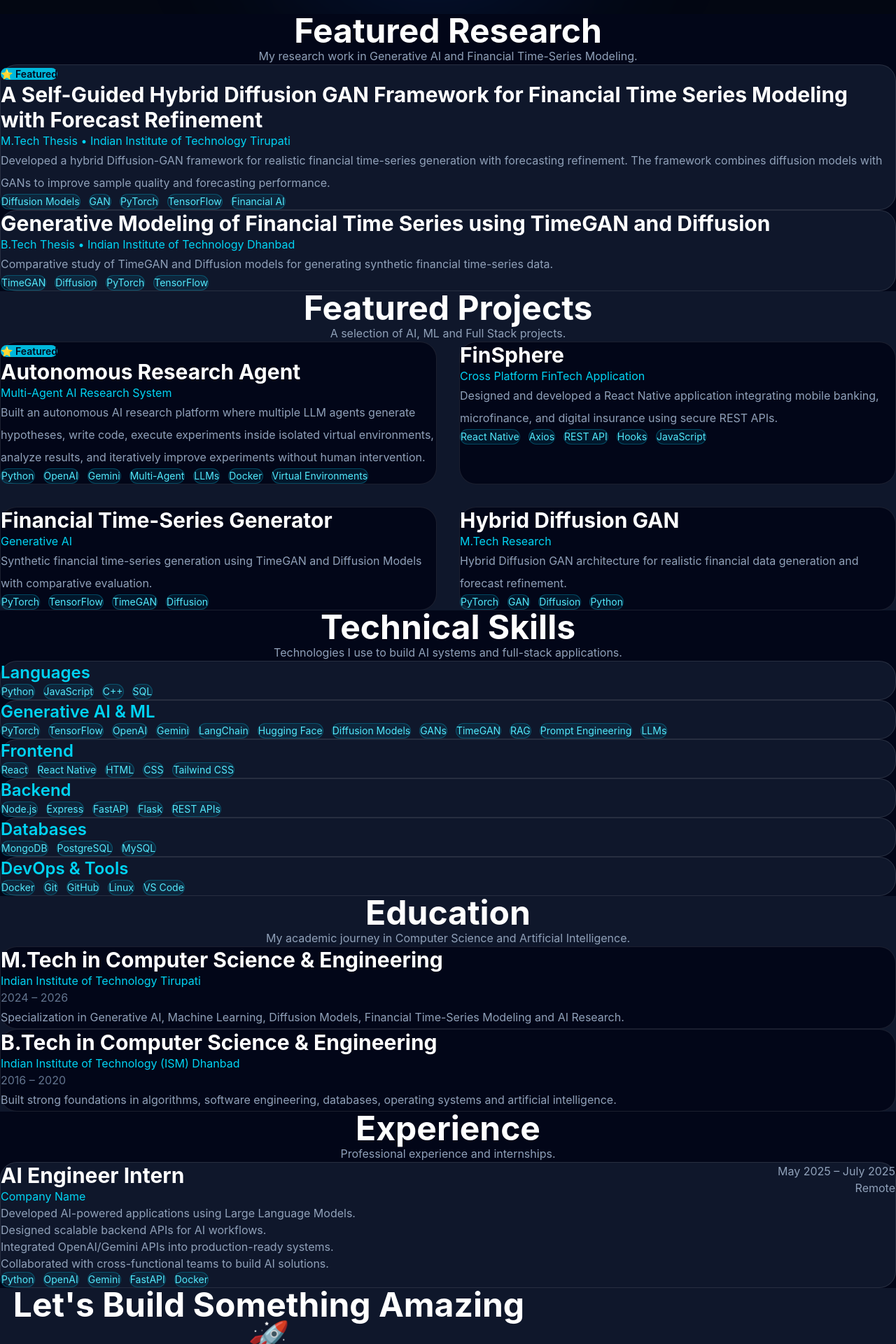
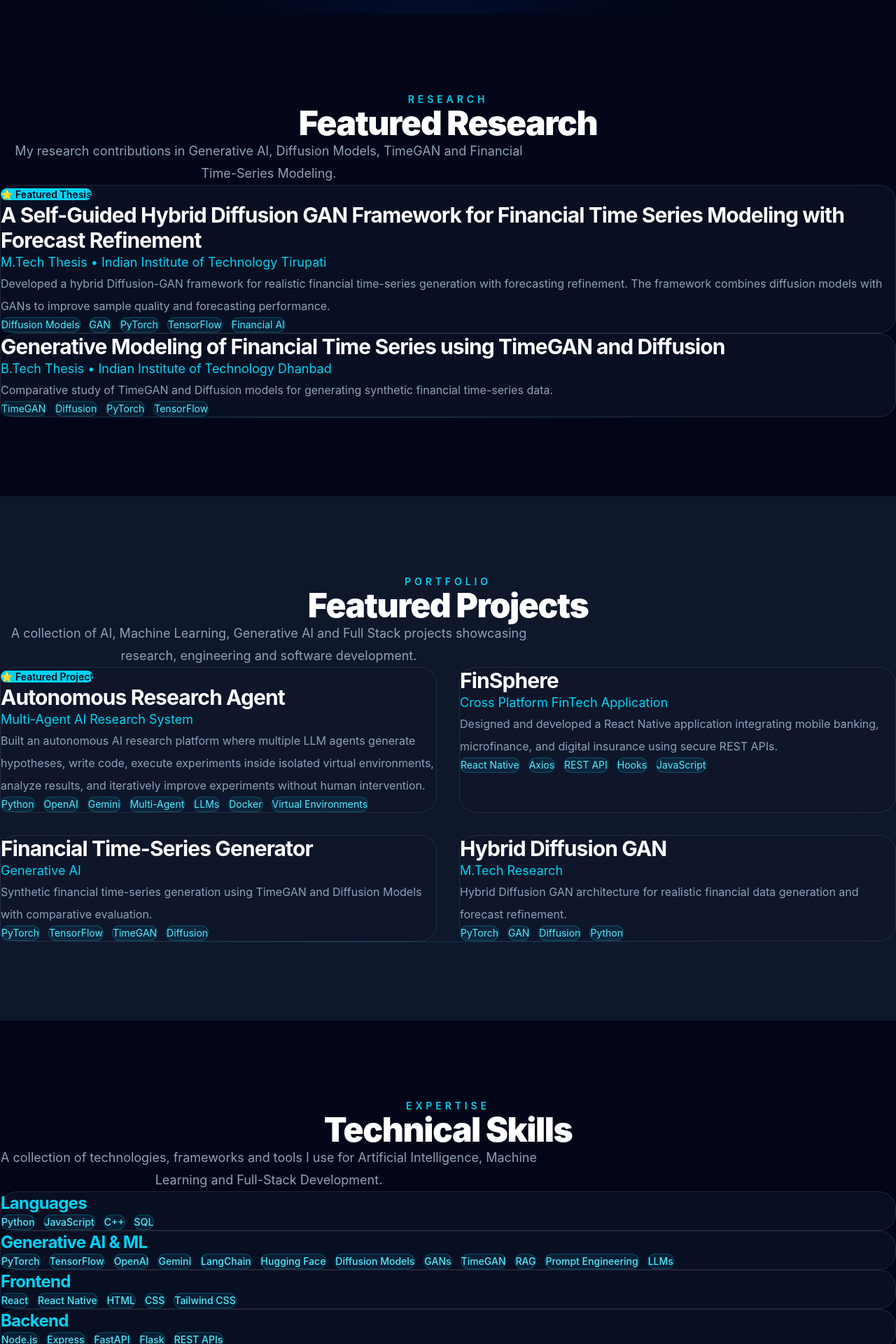
Before and after one commit to imabhishekmahli/portfolio, a React app: page / in a window 1280 px wide. Shown: the part 780-2700 px from the top of the page at 70% size. Built offline with nearby package versions, Linux system fonts and the light colour scheme; the HTML template or start-up script is replaced by a standard one.

Commit message:
Improve portfolio UI and card design

```diff
--- a/src/components/sections/Education/Education.jsx
+++ b/src/components/sections/Education/Education.jsx
@@ -7,30 +7,52 @@ function Education() {
     <section id="education" className="bg-slate-900 py-28">
       <Container>
         <FadeInSection>
-        <h2 className="text-center text-5xl font-bold text-white">Education</h2>
-
-        <p className="mt-4 text-center text-slate-400">
-          My academic journey in Computer Science and Artificial Intelligence.
+          {/* Heading */}
+          <div className="mb-16 text-center">
+            <p className="text-sm font-semibold uppercase tracking-[0.35em] text-cyan-400">
+              Education
             </p>
 
-        <div className="mt-16 space-y-8">
+            <h2 className="mt-4 text-5xl font-black text-white">
+              Academic Journey
+            </h2>
+
+            <p className="mx-auto mt-6 max-w-3xl text-lg leading-8 text-slate-400">
+              My academic foundation in Computer Science, Artificial
+              Intelligence, Machine Learning and Generative AI.
+            </p>
+          </div>
+
+          {/* Education Cards */}
+          <div className="space-y-8">
             {education.map((item) => (
               <div
                 key={item.id}
-              className="rounded-3xl border border-white/10 bg-slate-950 p-8"
+                className="group rounded-3xl border border-white/10 bg-slate-900/60 backdrop-blur-xl p-8 transition-all duration-300 hover:-translate-y-2 hover:border-cyan-400/50 hover:shadow-2xl hover:shadow-cyan-500/10"
               >
-              <h3 className="text-3xl font-bold text-white">{item.degree}</h3>
+                {/* Degree */}
+                <h3 className="text-3xl font-bold text-white transition duration-300 group-hover:text-cyan-400">
+                  {item.degree}
+                </h3>
 
-              <p className="mt-2 text-cyan-400">{item.institute}</p>
+                {/* Institute */}
+                <p className="mt-3 text-lg font-medium text-cyan-400">
+                  🎓 {item.institute}
+                </p>
 
+                {/* Duration */}
                 <p className="mt-2 text-slate-500">{item.duration}</p>
 
+                {/* Description */}
                 <p className="mt-6 leading-8 text-slate-400">
                   {item.description}
                 </p>
               </div>
             ))}
           </div>
+
+          {/* Divider */}
+          <div className="mx-auto mt-24 h-px max-w-5xl bg-gradient-to-r from-transparent via-cyan-500/30 to-transparent" />
         </FadeInSection>
       </Container>
     </section>
--- a/src/components/sections/Experience/Experience.jsx
+++ b/src/components/sections/Experience/Experience.jsx
@@ -7,44 +7,62 @@ function Experience() {
     <section id="experience" className="bg-slate-950 py-28">
       <Container>
         <FadeInSection>
-        <h2 className="text-center text-5xl font-bold text-white">
+          {/* Heading */}
+          <div className="mb-16 text-center">
+            <p className="text-sm font-semibold uppercase tracking-[0.35em] text-cyan-400">
               Experience
+            </p>
+
+            <h2 className="mt-4 text-5xl font-black text-white">
+              Professional Experience
             </h2>
 
-        <p className="mt-4 text-center text-slate-400">
-          Professional experience and internships.
+            <p className="mx-auto mt-6 max-w-3xl text-lg leading-8 text-slate-400">
+              Internship experience and professional contributions in AI,
+              Machine Learning and Software Engineering.
             </p>
+          </div>
 
-        <div className="mt-16 space-y-8">
+          {/* Experience Cards */}
+          <div className="space-y-8">
             {experience.map((job) => (
               <div
                 key={job.id}
-              className="rounded-3xl border border-white/10 bg-slate-900 p-8"
+                className="group rounded-3xl border border-white/10 bg-slate-900/60 backdrop-blur-xl p-8 transition-all duration-300 hover:-translate-y-2 hover:border-cyan-400/50 hover:shadow-2xl hover:shadow-cyan-500/10"
               >
-              <div className="flex flex-col justify-between gap-3 md:flex-row">
+                <div className="flex flex-col justify-between gap-6 md:flex-row">
                   <div>
-                  <h3 className="text-3xl font-bold text-white">{job.role}</h3>
+                    <h3 className="text-3xl font-bold text-white transition duration-300 group-hover:text-cyan-400">
+                      {job.role}
+                    </h3>
 
-                  <p className="mt-2 text-cyan-400">{job.company}</p>
+                    <p className="mt-3 text-lg font-medium text-cyan-400">
+                      🏢 {job.company}
+                    </p>
                   </div>
 
-                <div className="text-right text-slate-400">
+                  <div className="text-left text-slate-400 md:text-right">
                     <p>{job.duration}</p>
                     <p>{job.location}</p>
                   </div>
                 </div>
 
-              <ul className="mt-8 list-disc space-y-3 pl-6 text-slate-400">
+                {/* Responsibilities */}
+                <ul className="mt-8 space-y-3 text-slate-400">
                   {job.description.map((point) => (
-                  <li key={point}>{point}</li>
+                    <li key={point} className="flex items-start gap-3">
+                      <span className="mt-1 text-cyan-400">▹</span>
+                      <span>{point}</span>
+                    </li>
                   ))}
                 </ul>
 
+                {/* Technologies */}
                 <div className="mt-8 flex flex-wrap gap-3">
                   {job.technologies.map((tech) => (
                     <span
                       key={tech}
-                    className="rounded-full border border-cyan-500/30 bg-cyan-500/10 px-4 py-2 text-sm text-cyan-300"
+                      className="rounded-full border border-cyan-500/30 bg-cyan-500/10 px-4 py-2 text-sm font-medium text-cyan-300 transition duration-300 hover:bg-cyan-500 hover:text-slate-950 hover:scale-105"
                     >
                       {tech}
                     </span>
@@ -53,6 +71,9 @@ function Experience() {
               </div>
             ))}
           </div>
+
+          {/* Divider */}
+          <div className="mx-auto mt-24 h-px max-w-5xl bg-gradient-to-r from-transparent via-cyan-500/30 to-transparent" />
         </FadeInSection>
       </Container>
     </section>
--- a/src/components/sections/Projects/Projects.jsx
+++ b/src/components/sections/Projects/Projects.jsx
@@ -1,53 +1,99 @@
 import projects from "../../../data/projects";
 import Container from "../../ui/Container";
+import FadeInSection from "../../ui/FadeInSection";
 
 function Projects() {
   return (
-    <section id="projects" className="py-28 bg-slate-900">
+    <section id="projects" className="bg-slate-900 py-28">
       <Container>
-        <h2 className="text-center text-5xl font-bold text-white">
+        <FadeInSection>
+          {/* Heading */}
+          <div className="mb-16 text-center">
+            <p className="text-sm font-semibold uppercase tracking-[0.35em] text-cyan-400">
+              Portfolio
+            </p>
+
+            <h2 className="mt-4 text-5xl font-black text-white">
               Featured Projects
             </h2>
 
-        <p className="mt-4 text-center text-slate-400">
-          A selection of AI, ML and Full Stack projects.
+            <p className="mx-auto mt-6 max-w-3xl text-lg leading-8 text-slate-400">
+              A collection of AI, Machine Learning, Generative AI and Full Stack
+              projects showcasing research, engineering and software
+              development.
             </p>
+          </div>
 
-        <div className="mt-16 grid gap-8 md:grid-cols-2">
+          {/* Project Cards */}
+          <div className="grid gap-8 lg:grid-cols-2">
             {projects.map((project) => (
               <div
                 key={project.id}
-              className="rounded-3xl border border-white/10 bg-slate-950 p-8 transition hover:border-cyan-400"
+                className="group rounded-3xl border border-white/10 bg-slate-900/60 backdrop-blur-xl p-8 transition-all duration-300 hover:-translate-y-2 hover:border-cyan-400/50 hover:shadow-2xl hover:shadow-cyan-500/10"
               >
+                {/* Featured Badge */}
                 {project.featured && (
-                <span className="rounded-full bg-cyan-500 px-3 py-1 text-sm font-semibold text-slate-950">
-                  ⭐ Featured
+                  <span className="rounded-full bg-cyan-400 px-4 py-2 text-sm font-semibold text-slate-950">
+                    ⭐ Featured Project
                   </span>
                 )}
 
-              <h3 className="mt-5 text-3xl font-bold text-white">
+                {/* Title */}
+                <h3 className="mt-6 text-3xl font-bold text-white transition duration-300 group-hover:text-cyan-400">
                   {project.title}
                 </h3>
 
-              <p className="mt-2 text-cyan-400">{project.subtitle}</p>
+                {/* Subtitle */}
+                <p className="mt-3 text-lg text-cyan-400">{project.subtitle}</p>
 
+                {/* Description */}
                 <p className="mt-6 leading-8 text-slate-400">
                   {project.description}
                 </p>
 
-              <div className="mt-6 flex flex-wrap gap-3">
+                {/* Tech Stack */}
+                <div className="mt-8 flex flex-wrap gap-3">
                   {project.technologies.map((tech) => (
                     <span
                       key={tech}
-                    className="rounded-full border border-cyan-500/30 bg-cyan-500/10 px-3 py-1 text-sm text-cyan-300"
+                      className="rounded-full border border-cyan-500/30 bg-cyan-500/10 px-4 py-2 text-sm text-cyan-300 transition duration-300 hover:bg-cyan-500 hover:text-slate-950"
                     >
                       {tech}
                     </span>
                   ))}
                 </div>
+
+                {/* Buttons */}
+                <div className="mt-8 flex gap-4">
+                  {project.github && (
+                    <a
+                      href={project.github}
+                      target="_blank"
+                      rel="noopener noreferrer"
+                      className="rounded-xl border border-cyan-400 px-5 py-3 text-cyan-400 transition hover:bg-cyan-400 hover:text-slate-950"
+                    >
+                      GitHub
+                    </a>
+                  )}
+
+                  {project.demo && (
+                    <a
+                      href={project.demo}
+                      target="_blank"
+                      rel="noopener noreferrer"
+                      className="rounded-xl bg-cyan-400 px-5 py-3 font-semibold text-slate-950 transition hover:bg-cyan-300"
+                    >
+                      Live Demo
+                    </a>
+                  )}
+                </div>
               </div>
             ))}
           </div>
+
+          {/* Divider */}
+          <div className="mx-auto mt-24 h-px max-w-5xl bg-gradient-to-r from-transparent via-cyan-500/30 to-transparent" />
+        </FadeInSection>
       </Container>
     </section>
   );
--- a/src/components/sections/Research/Research.jsx
+++ b/src/components/sections/Research/Research.jsx
@@ -4,47 +4,60 @@ import FadeInSection from "../../ui/FadeInSection";
 
 function Research() {
   return (
-    <section id="research" className="py-28 bg-slate-950">
+    <section id="research" className="bg-slate-950 py-28">
       <Container>
         <FadeInSection>
-          <h2 className="text-5xl font-bold text-center text-white">
-            Featured Research
-          </h2>
+          {/* Heading */}
+          <div className="mb-16 text-center">
+            <p className="text-sm font-semibold uppercase tracking-[0.35em] text-cyan-400">
+              Research
+            </p>
 
-          <p className="mt-4 text-center text-slate-400">
-            My research work in Generative AI and Financial Time-Series
-            Modeling.
-          </p>
+            <h2 className="mt-4 text-5xl font-black text-white">
+              Featured Research
+            </h2>
 
-          <div className="mt-16 space-y-10">
+            <p className="mx-auto mt-6 max-w-3xl text-lg leading-8 text-slate-400">
+              My research contributions in Generative AI, Diffusion Models,
+              TimeGAN and Financial Time-Series Modeling.
+            </p>
+          </div>
+
+          {/* Research Cards */}
+          <div className="space-y-10">
             {research.map((item) => (
               <div
                 key={item.id}
-                className="rounded-3xl border border-white/10 bg-slate-900 p-8"
+                className="group rounded-3xl border border-white/10 bg-slate-900/60 p-8 backdrop-blur-xl transition-all duration-300 hover:-translate-y-2 hover:border-cyan-400/50 hover:shadow-2xl hover:shadow-cyan-500/10"
               >
+                {/* Featured Badge */}
                 {item.featured && (
-                  <span className="rounded-full bg-cyan-500 px-3 py-1 text-sm font-semibold text-slate-950">
-                    ⭐ Featured
+                  <span className="rounded-full bg-cyan-400 px-4 py-2 text-sm font-semibold text-slate-950">
+                    ⭐ Featured Thesis
                   </span>
                 )}
 
-                <h3 className="mt-5 text-3xl font-bold text-white">
+                {/* Title */}
+                <h3 className="mt-6 text-3xl font-bold text-white transition-colors duration-300 group-hover:text-cyan-400">
                   {item.title}
                 </h3>
 
-                <p className="mt-2 text-cyan-400">
+                {/* Institute */}
+                <p className="mt-3 text-lg text-cyan-400">
                   {item.degree} • {item.institute}
                 </p>
 
+                {/* Description */}
                 <p className="mt-6 leading-8 text-slate-400">
                   {item.description}
                 </p>
 
-                <div className="mt-6 flex flex-wrap gap-3">
+                {/* Technologies */}
+                <div className="mt-8 flex flex-wrap gap-3">
                   {item.technologies.map((tech) => (
                     <span
                       key={tech}
-                      className="rounded-full border border-cyan-500/30 bg-cyan-500/10 px-3 py-1 text-sm text-cyan-300"
+                      className="rounded-full border border-cyan-500/30 bg-cyan-500/10 px-4 py-2 text-sm text-cyan-300 transition duration-300 hover:bg-cyan-500 hover:text-slate-950"
                     >
                       {tech}
                     </span>
@@ -53,6 +66,9 @@ function Research() {
               </div>
             ))}
           </div>
+
+          {/* Divider */}
+          <div className="mx-auto mt-24 h-px max-w-5xl bg-gradient-to-r from-transparent via-cyan-500/30 to-transparent" />
         </FadeInSection>
       </Container>
     </section>
--- a/src/components/sections/Skills/Skills.jsx
+++ b/src/components/sections/Skills/Skills.jsx
@@ -7,29 +7,39 @@ function Skills() {
     <section id="skills" className="bg-slate-950 py-28">
       <Container>
         <FadeInSection>
-          <h2 className="text-center text-5xl font-bold text-white">
-            Technical Skills
-          </h2>
+          {/* Heading */}
+          <div className="mb-16 text-center">
+            <p className="text-sm font-semibold uppercase tracking-[0.35em] text-cyan-400">
+              Expertise
+            </p>
 
-          <p className="mt-4 text-center text-slate-400">
-            Technologies I use to build AI systems and full-stack applications.
-          </p>
+            <h2 className="mt-4 text-5xl font-black text-white">
+              Technical Skills
+            </h2>
 
-          <div className="mt-16 space-y-10">
+            <p className="mx-auto mt-6 max-w-3xl text-lg leading-8 text-slate-400">
+              A collection of technologies, frameworks and tools I use for
+              Artificial Intelligence, Machine Learning and Full-Stack
+              Development.
+            </p>
+          </div>
+
+          {/* Skill Categories */}
+          <div className="space-y-8">
             {skills.map((group) => (
               <div
                 key={group.category}
-                className="rounded-3xl border border-white/10 bg-slate-900 p-8"
+                className="group rounded-3xl border border-white/10 bg-slate-900/60 backdrop-blur-xl p-8 transition-all duration-300 hover:-translate-y-2 hover:border-cyan-400/50 hover:shadow-2xl hover:shadow-cyan-500/10"
               >
-                <h3 className="text-2xl font-semibold text-cyan-400">
+                <h3 className="text-2xl font-bold text-cyan-400">
                   {group.category}
                 </h3>
 
-                <div className="mt-6 flex flex-wrap gap-3">
+                <div className="mt-8 flex flex-wrap gap-3">
                   {group.items.map((skill) => (
                     <span
                       key={skill}
-                      className="rounded-full border border-cyan-500/30 bg-cyan-500/10 px-4 py-2 text-sm text-cyan-300"
+                      className="rounded-full border border-cyan-500/30 bg-cyan-500/10 px-4 py-2 text-sm font-medium text-cyan-300 transition duration-300 hover:bg-cyan-500 hover:text-slate-950 hover:scale-105"
                     >
                       {skill}
                     </span>
@@ -38,6 +48,9 @@ function Skills() {
               </div>
             ))}
           </div>
+
+          {/* Divider */}
+          <div className="mx-auto mt-24 h-px max-w-5xl bg-gradient-to-r from-transparent via-cyan-500/30 to-transparent" />
         </FadeInSection>
       </Container>
     </section>
--- a/src/index.css
+++ b/src/index.css
@@ -27,3 +27,20 @@ body {
   font-family: Inter, sans-serif;
   overflow-x: hidden;
 }
+
+body {
+  background: #020617;
+  color: white;
+  font-family: Inter, system-ui, sans-serif;
+}
+
+section {
+  padding-top: 7rem;
+  padding-bottom: 7rem;
+}
+
+h1,
+h2,
+h3 {
+  letter-spacing: -0.03em;
+}
```
Lines whose indentation alone changed are shown as unchanged.
